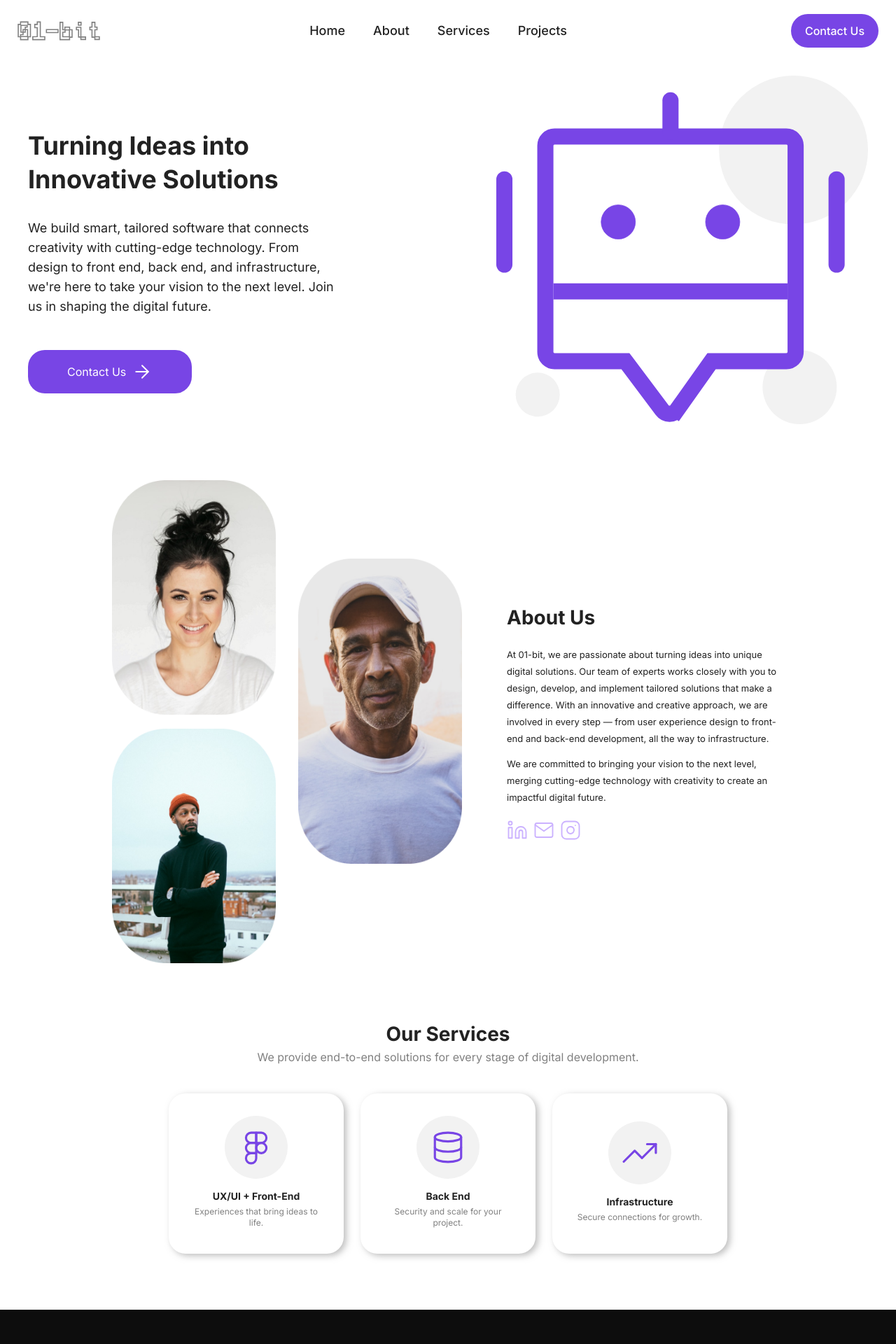
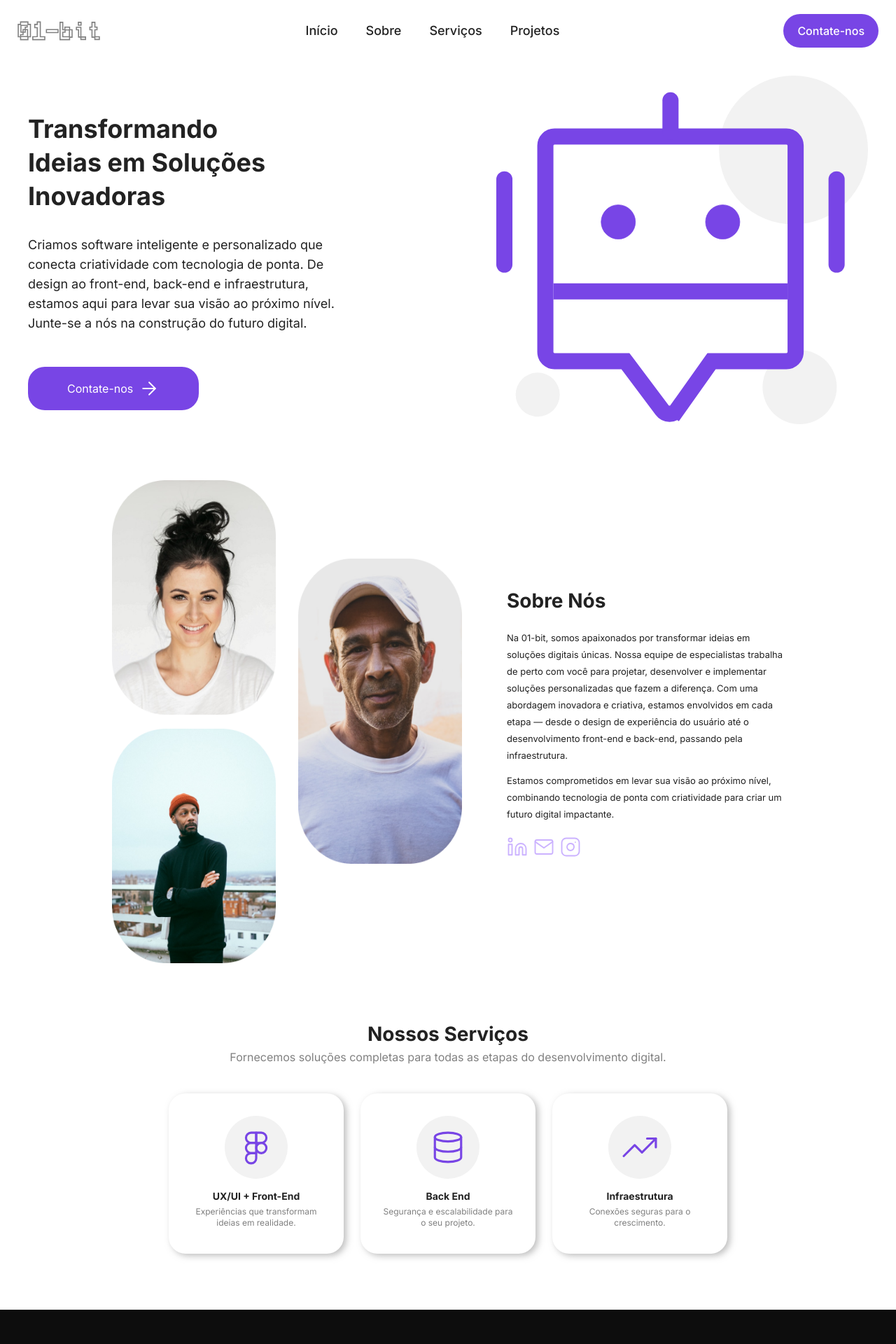
Before and after one commit to Fabrica-de-sistemas/01bit-site, a React (Vite) app: page / in a window 1280 px wide. Shown: the top 1920 px of the page at 70% size. Built offline with nearby package versions, Linux system fonts and the light colour scheme.

Commit message:
Enviando a correção do menu mobile e a tradução do site

```diff
--- a/src/Pages/About.jsx
+++ b/src/Pages/About.jsx
@@ -54,20 +54,19 @@ const About = () => {
       </div>
       <div>
         <h2 className="text-left font-bold text-[28px] text-secondary-01 mb-5">
-          About Us
+          Sobre Nós
         </h2>
         <p className="text-left font-normal text-[13px] leading-6 text-secondary-01">
-          At 01-bit, we are passionate about turning ideas into unique digital
-          solutions. Our team of experts works closely with you to design,
-          develop, and implement tailored solutions that make a difference. With
-          an innovative and creative approach, we are involved in every step —
-          from user experience design to front-end and back-end development, all
-          the way to infrastructure.
+        Na 01-bit, somos apaixonados por transformar ideias em soluções digitais únicas.
+        Nossa equipe de especialistas trabalha de perto com você para projetar,
+        desenvolver e implementar soluções personalizadas que fazem a diferença.
+        Com uma abordagem inovadora e criativa, estamos envolvidos em cada etapa —
+        desde o design de experiência do usuário até o desenvolvimento front-end e back-end,
+        passando pela infraestrutura.
         </p>
         <p className="text-left font-normal text-[13px] leading-6 text-secondary-01 mt-3">
-          We are committed to bringing your vision to the next level, merging
-          cutting-edge technology with creativity to create an impactful digital
-          future.
+        Estamos comprometidos em levar sua visão ao próximo nível,
+        combinando tecnologia de ponta com criatividade para criar um futuro digital impactante.
         </p>
         <div className="flex items-center justify-start gap-2 mt-5">
           <Linkedin
--- a/src/Pages/Header.jsx
+++ b/src/Pages/Header.jsx
@@ -1,11 +1,32 @@
-import { useState, useEffect } from 'react';
+import { useState, useEffect, useRef } from 'react';
 import LogoDesktop from '../assets/desktop/logo.svg';
 import LogoMobile from '../assets/mobile/logo/logo.svg';
 import { Menu } from 'react-feather';
 import { ArrowUpCircle } from 'react-feather';
 
+// Dicionário de traduções
+const translations = {
+  en: {
+    home: 'Home',
+    about: 'About',
+    services: 'Services',
+    projects: 'Projects',
+    contact: 'Contact Us',
+  },
+  pt: {
+    home: 'Início',
+    about: 'Sobre',
+    services: 'Serviços',
+    projects: 'Projetos',
+    contact: 'Contate-nos',
+  },
+};
+
 const Header = () => {
   const [showScrollTopButton, setShowScrollTopButton] = useState(false);
+  const [isMenuOpen, setIsMenuOpen] = useState(false);
+  const [language, setLanguage] = useState('pt');
+  const menuRef = useRef(null);
 
   useEffect(() => {
     const handleScroll = () => {
@@ -17,44 +38,91 @@ const Header = () => {
     return () => window.removeEventListener('scroll', handleScroll);
   }, []);
 
+  useEffect(() => {
+    const handleClickOutside = (event) => {
+      if (menuRef.current && !menuRef.current.contains(event.target)) {
+        setIsMenuOpen(false);
+      }
+    };
+
+    if (isMenuOpen) {
+      document.addEventListener('mousedown', handleClickOutside);
+    }
+
+    return () => {
+      document.removeEventListener('mousedown', handleClickOutside);
+    };
+  }, [isMenuOpen]);
+
+  const toggleMenu = () => {
+    setIsMenuOpen((prev) => !prev);
+  };
+
   const scrollToTop = () => {
     window.scrollTo({ top: 0, behavior: 'smooth' });
   };
 
   return (
     <>
-      {/* Header mobile */}
       <header className="md:hidden mt-5 mx-5 flex justify-between items-center relative">
         <img src={LogoMobile} alt="Logo 01-bit" />
-        <input type="checkbox" className="hidden" name="check" id="menu" />
-        <label htmlFor="menu">
+        <button onClick={toggleMenu} aria-label="Toggle menu">
           <Menu className="text-secondary-01 cursor-pointer" size={40} />
-        </label>
-        <ul className="flex-col items-center justify-center gap-6 absolute top-[100%] right-1 w-[80%] h-[353px] bg-otherColors-01 rounded-lg shadow-boxShadow hidden z-50">
+        </button>
+        {isMenuOpen && (
+          <ul
+            ref={menuRef}
+            className="flex flex-col items-center justify-center gap-6 absolute top-[100%] right-1 w-[80%] h-[353px] bg-otherColors-01 rounded-lg shadow-boxShadow z-50"
+          >
             <li>
               <a
-              className="text-xl text-secondary-01 font-medium hover:text-primary-02"
+                className="text-xl text-secondary-01 font-medium hover:text-primary-02 text-center"
                 href="#home"
+                onClick={() => setIsMenuOpen(false)}
               >
-              Home
+                {translations[language].home}
               </a>
             </li>
-          <li className="text-xl text-secondary-01 font-medium hover:text-primary-02">
-            <a href="#about">About</a>
+            <li>
+              <a
+                className="text-xl text-secondary-01 font-medium hover:text-primary-02 text-center"
+                href="#about"
+                onClick={() => setIsMenuOpen(false)}
+              >
+                {translations[language].about}
+              </a>
             </li>
-          <li className="text-xl text-secondary-01 font-medium hover:text-primary-02">
-            <a href="#services">Services</a>
+            <li>
+              <a
+                className="text-xl text-secondary-01 font-medium hover:text-primary-02 text-center"
+                href="#services"
+                onClick={() => setIsMenuOpen(false)}
+              >
+                {translations[language].services}
+              </a>
             </li>
-          <li className="text-xl text-secondary-01 font-medium hover:text-primary-02">
-            <a href="#projects">Projects</a>
+            <li>
+              <a
+                className="text-xl text-secondary-01 font-medium hover:text-primary-02 text-center"
+                href="#projects"
+                onClick={() => setIsMenuOpen(false)}
+              >
+                {translations[language].projects}
+              </a>
             </li>
-          <li className="text-xl text-secondary-01 font-medium hover:text-primary-02">
-            <a href="#contact">Contact Us</a>
+            <li>
+              <a
+                className="text-xl text-secondary-01 font-medium hover:text-primary-02 text-center"
+                href="#contact"
+                onClick={() => setIsMenuOpen(false)}
+              >
+                {translations[language].contact}
+              </a>
             </li>
           </ul>
+        )}
       </header>
 
-      {/* Header desktop */}
       <header className="hidden md:flex w-[720px] md840px:w-[790px] lg:w-[980px] xl:w-[1230px] my-5 mx-auto justify-between items-center">
         <img src={LogoDesktop} alt="Logo 01-bit" className="w-[118px] h-12" />
 
@@ -66,7 +134,7 @@ const Header = () => {
                   href="#home"
                   className="text-lg text-secondary-01 font-medium hover:text-primary-02 cursor-pointer"
                 >
-                  Home
+                  {translations[language].home}
                 </a>
               </li>
               <li>
@@ -74,7 +142,7 @@ const Header = () => {
                   href="#about"
                   className="text-lg text-secondary-01 font-medium hover:text-primary-02 cursor-pointer"
                 >
-                  About
+                  {translations[language].about}
                 </a>
               </li>
               <li>
@@ -82,7 +150,7 @@ const Header = () => {
                   href="#services"
                   className="text-lg text-secondary-01 font-medium hover:text-primary-02 cursor-pointer"
                 >
-                  Services
+                  {translations[language].services}
                 </a>
               </li>
               <li>
@@ -90,7 +158,7 @@ const Header = () => {
                   href="#projects"
                   className="text-lg text-secondary-01 font-medium hover:text-primary-02 cursor-pointer"
                 >
-                  Projects
+                  {translations[language].projects}
                 </a>
               </li>
             </ul>
@@ -100,12 +168,13 @@ const Header = () => {
             href="#contact"
             className="bg-primary-01 py-3 px-5 text-otherColors-01 text-md rounded-3xl hover:bg-primary-03 font-medium"
           >
-            Contact Us
+            {translations[language].contact}
           </a>
         </div>
       </header>
 
       {showScrollTopButton && (
+        <>
           <button
             onClick={scrollToTop}
             className="fixed bottom-5 right-5 bg-primary-02 text-white p-3 rounded-full shadow-lg hover:bg-primary-03 transition duration-300 flex items-center justify-center z-10"
@@ -113,6 +182,7 @@ const Header = () => {
           >
             <ArrowUpCircle size={32} className="text-otherColors-01" />
           </button>
+        </>
       )}
     </>
   );
--- a/src/Pages/Home.jsx
+++ b/src/Pages/Home.jsx
@@ -14,20 +14,19 @@ const Home = () => {
       <div className="flex items-center justify-center gap-10 xl:gap-56 md:w-[720px] md840px:w-[790px] lg:w-[980px] xl:w-[1230px] md:mx-auto">
         <div className="grid justify-center items-center text-center md:text-left md:content-center md:justify-items-start md:mt-8">
           <h1 className="text-3xl max-w-[380px] md:w-[800px] lg:w-[500px] mx-auto lg:text-4xl leading-8 lg:leading-[3rem] font-bold text-secondary-01  md:mx-0 mb-5 md:mb-8">
-            Turning Ideas into Innovative Solutions
+            Transformando Ideias em Soluções Inovadoras
           </h1>
           <p className="text-[13px] md:text-base lg:text-lg leading-6 md:leading-7 font-normal text-secondary-01 max-w-[300px] mx-auto md:max-w-[780px] lg:max-w-[580px] mb-10 md:mb-12">
-            We build smart, tailored software that connects creativity with
-            cutting-edge technology. From design to front end, back end, and
-            infrastructure, we&apos;re here to take your vision to the next
-            level. Join us in shaping the digital future.
+            Criamos software inteligente e personalizado que conecta criatividade com tecnologia de ponta.
+            De design ao front-end, back-end e infraestrutura, estamos aqui para levar sua visão ao próximo nível.
+            Junte-se a nós na construção do futuro digital.
           </p>
 
           <a
             href="#contact"
             className="flex items-center justify-center gap-2 bg-primary-01 py-4 px-14 text-otherColors-01 text-base rounded-3xl hover:bg-primary-03 font-normal"
           >
-            Contact Us
+            Contate-nos
             <ArrowRight
               size={30}
               strokeWidth={1.5}
--- a/src/Pages/Services.jsx
+++ b/src/Pages/Services.jsx
@@ -11,11 +11,10 @@ const Services = () => {
     >
       <div>
         <h2 className="text-center font-bold text-[28px] text-secondary-01">
-          Our Services
+          Nossos Serviços
         </h2>
         <p className="hidden md:flex text-base text-secondary-02">
-          We provide end-to-end solutions for every stage of digital
-          development.
+        Fornecemos soluções completas para todas as etapas do desenvolvimento digital.
         </p>
       </div>
       <section className="flex flex-col gap-[10px] md:flex-row md:flex-wrap md:gap-6 ">
@@ -24,7 +23,7 @@ const Services = () => {
             <Figma size={50} strokeWidth={1.5} className="text-primary-01 " />
           }
           title={'UX/UI + Front-End'}
-          description={'Experiences that bring ideas to life.'}
+          description={'Experiências que transformam ideias em realidade.'}
         />
         <Card
           icon={
@@ -35,7 +34,7 @@ const Services = () => {
             />
           }
           title={'Back End'}
-          description={'Security and scale for your project.'}
+          description={'Segurança e escalabilidade para o seu projeto.'}
         />
         <Card
           icon={
@@ -45,8 +44,8 @@ const Services = () => {
               className="text-primary-01 "
             />
           }
-          title={'Infrastructure'}
-          description={'Secure connections for growth.'}
+          title={'Infraestrutura'}
+          description={'Conexões seguras para o crescimento.'}
         />
       </section>
     </section>
```
Also changed, not shown: src/Pages/ContactUs.jsx (+16 -17 lines), src/Pages/Projects.jsx (+5 -5 lines), 1 other file (tests, documents, lock files or other folders). Lines whose indentation alone changed are shown as unchanged.
